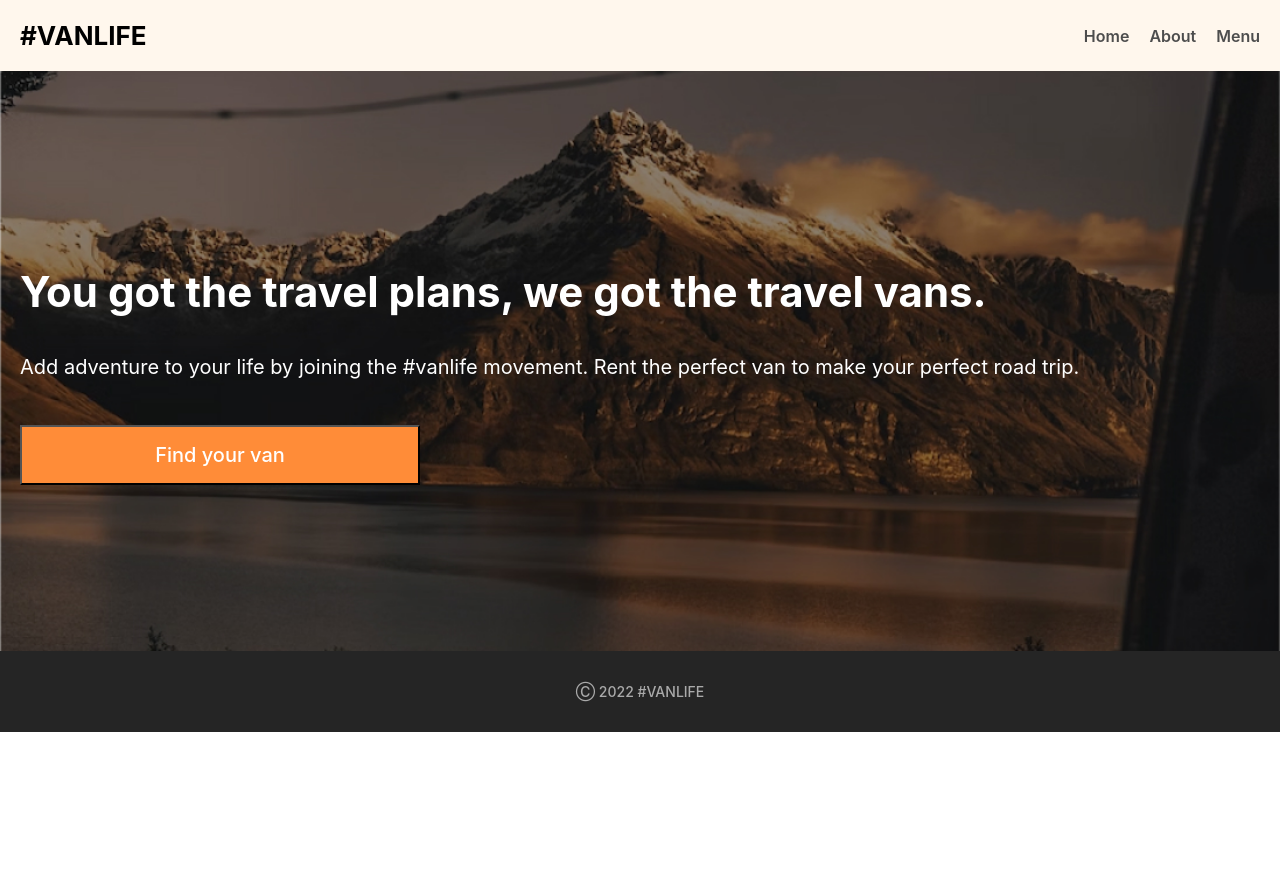
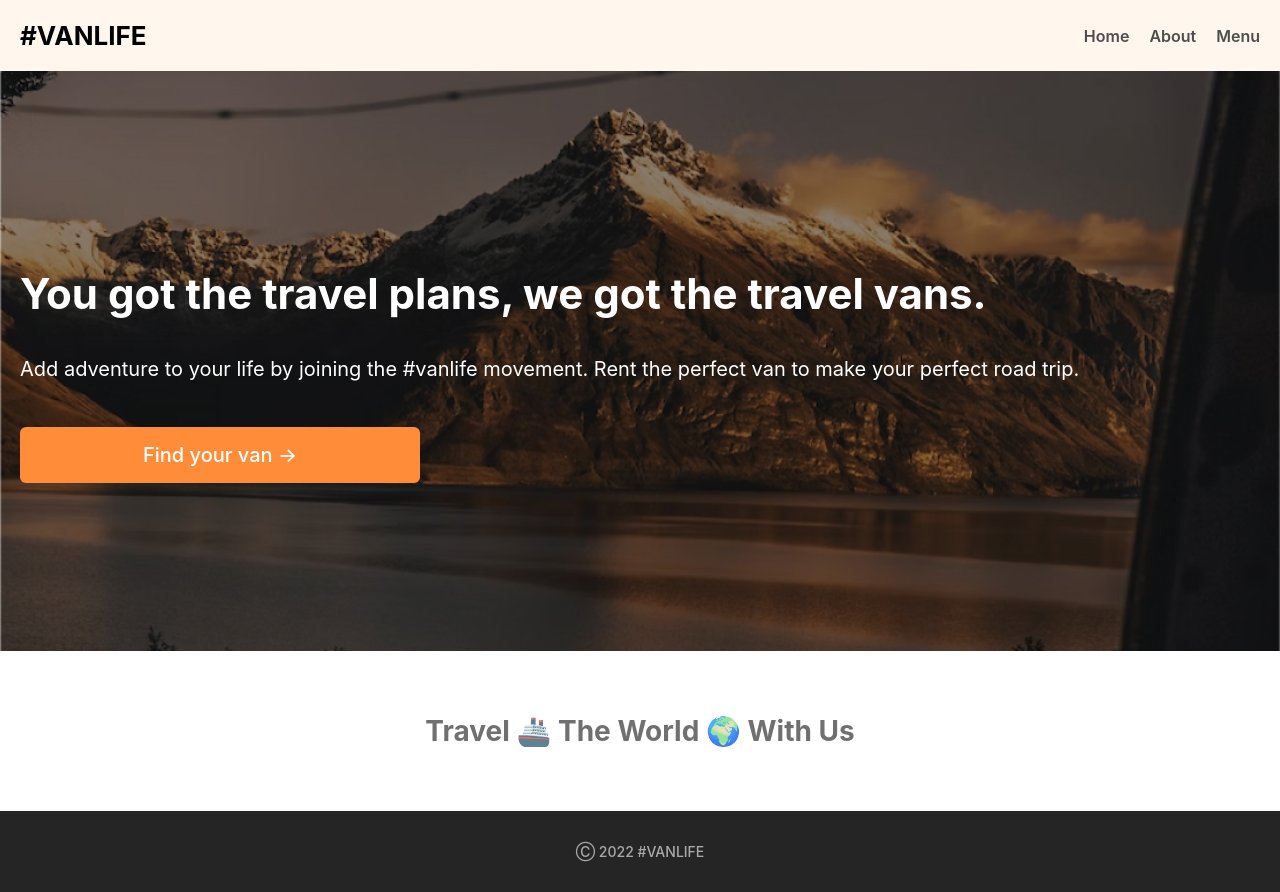
Before and after one commit to hkashyap-developer/dashboard, a React (Create React App) app: page / in a window 1280 px wide. Before the commit the page ends 800 px from the top, so only its background shows below. Built offline with nearby package versions, Linux system fonts and the light colour scheme.

Commit message:
Home Page Done

```diff
--- a/src/Pages/About/About.jsx
+++ b/src/Pages/About/About.jsx
@@ -4,7 +4,7 @@ import './About.css'
 const About = () => {
   return (
 
-    <img className="headImageAbt" src="" />
+
 
     <div>
       <h1>About Page New</h1>
--- a/src/Pages/Home/Home.css
+++ b/src/Pages/Home/Home.css
@@ -29,6 +29,15 @@
     padding: 0px;
     background: #FF8C38;
     max-width:400px;
+    border-radius:6px;
+    border:none;
+}
+.homeTagline {
+    text-align: center;
+    font-size:28px;
+    color:rgb(77, 77, 77);
+    padding:40px 20px;
+    opacity: 0.8;
 }
 @media(max-width:520px) {
     .heroBtn {
--- a/src/Pages/Home/Home.jsx
+++ b/src/Pages/Home/Home.jsx
@@ -5,19 +5,15 @@ import { Link } from 'react-router-dom';
 
 const Home = () => {
 
-  const heroStyle = {
-    backgroundImage: 'url(${BackgroundImg})',
-    backgroundColor: '#fafafa'
-  }
-
   return (
 
     <div className="heroBannerotrBx">
       <div className="heroBnrInrBx" style={{ backgroundImage: `url(${BackgroundImg})` }}>
         <h1 className="heroHeading">You got the travel plans, we got the travel vans.</h1>
         <p className="heroDesc">Add adventure to your life by joining the #vanlife movement. Rent the perfect van to make your perfect road trip.</p>
-        <button className="heroBtn"><Link to="/about" className="heroBtnLink">Find your van</Link></button>
+        <button className="heroBtn"><Link to="/about" className="heroBtnLink">Find your van →</Link></button>
       </div>
+      <h2 className="homeTagline">Travel 🚢 The World 🌍 With Us</h2>
     </div>
   )
 }
```
Also changed, not shown: src/index.js (+5 -2 lines), public/Media/Images/about-hero.png (added), src/Pages/About/About.css (added).
